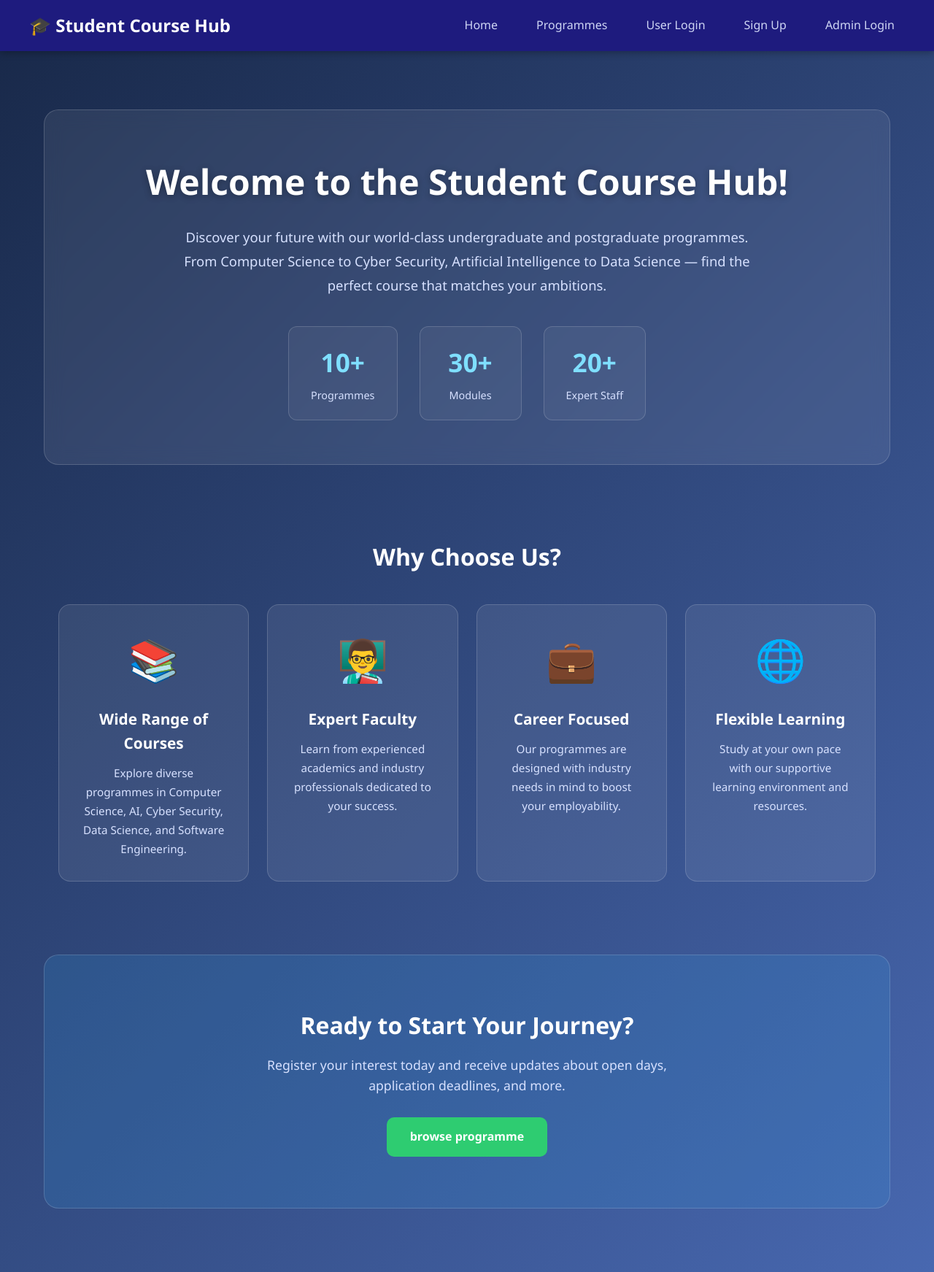
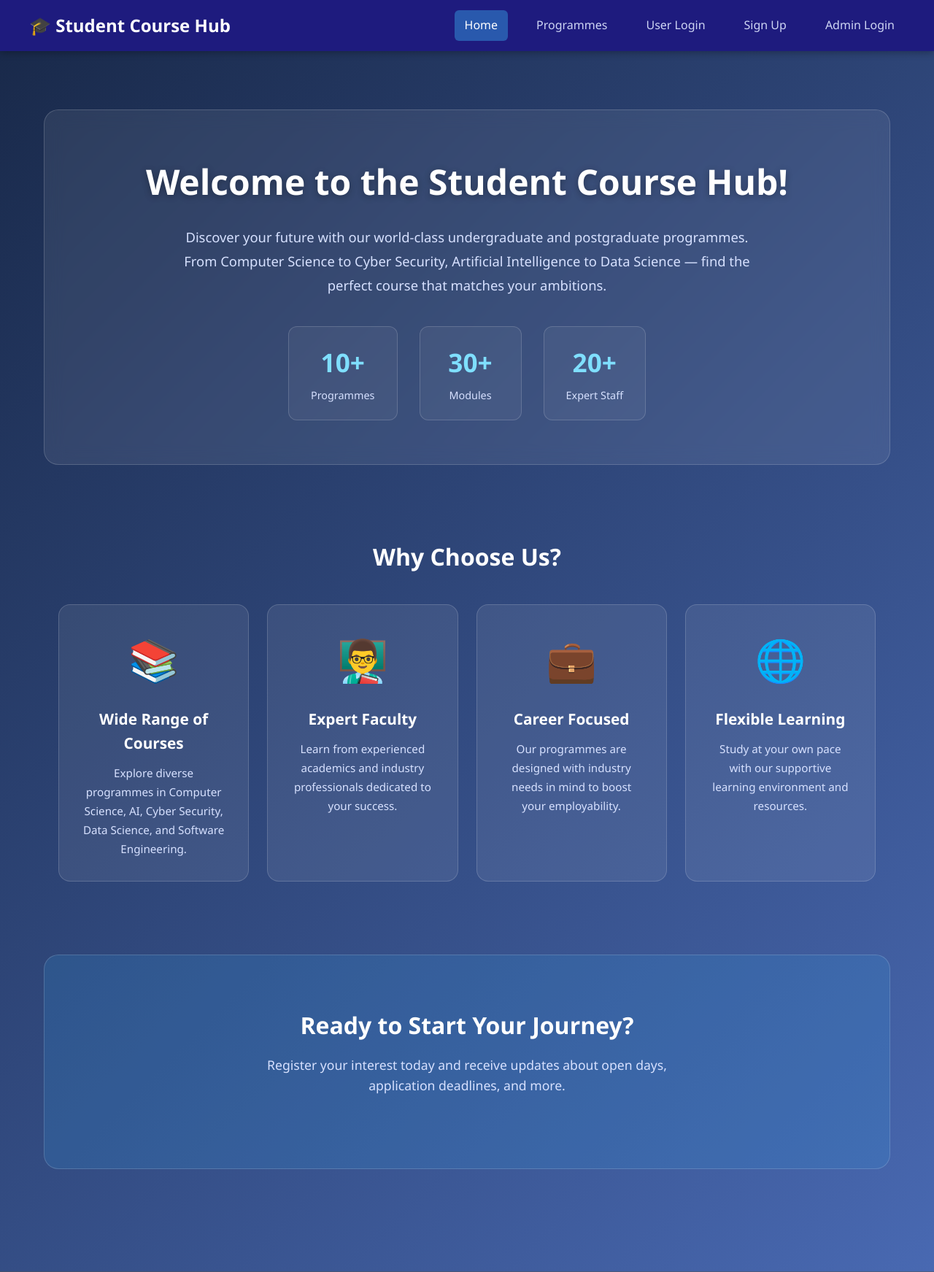
Before and after one commit to alinasidalimagar2-creator/Finalassignment, a PHP site: page /home.php in a window 1280 px wide. Shown: the top 1743 px of the page at 73% size. Run offline with PHP 8.4, Linux system fonts and the light colour scheme; data comes from the database, SQL or seed files in the repository; a stand-in replaces the project's code that opens the database connection.

Commit message:
Update active class for Home link and fix footer

```diff
--- a/Finalassignment/frontpage/home.php
+++ b/Finalassignment/frontpage/home.php
@@ -426,7 +426,7 @@ unset($_SESSION['flash_success'], $_SESSION['flash_error']);
 
         <nav>
             <ul>
-                <li><a href="home.php" >Home</a></li>
+                <li><a href="home.php" class="active">Home</a></li>
                 <li><a href="index.php">Programmes</a></li>
                 <li><a href="/Finalassignment/user/login.php">User Login</a></li>
                 <li><a href="/Finalassignment/user/signup.php">Sign Up</a></li>
@@ -499,7 +499,6 @@ unset($_SESSION['flash_success'], $_SESSION['flash_error']);
         <section class="cta">
             <h2>Ready to Start Your Journey?</h2>
             <p>Register your interest today and receive updates about open days, application deadlines, and more.</p>
-             <a href="/Finalassignment/frontpage/index.php" class="btn btn-success"> browse programme </a>
         </section>
     </main>
 
```
